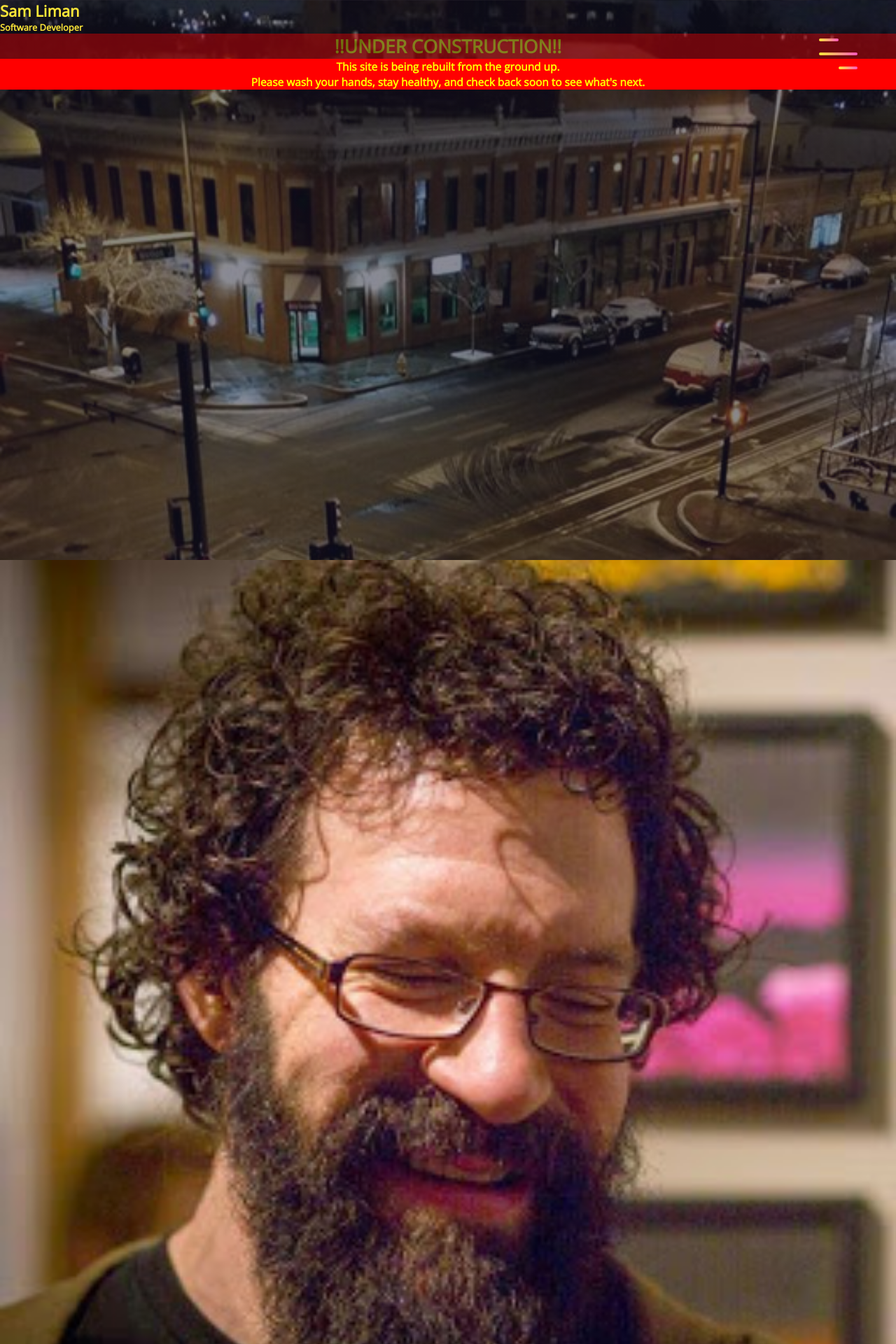
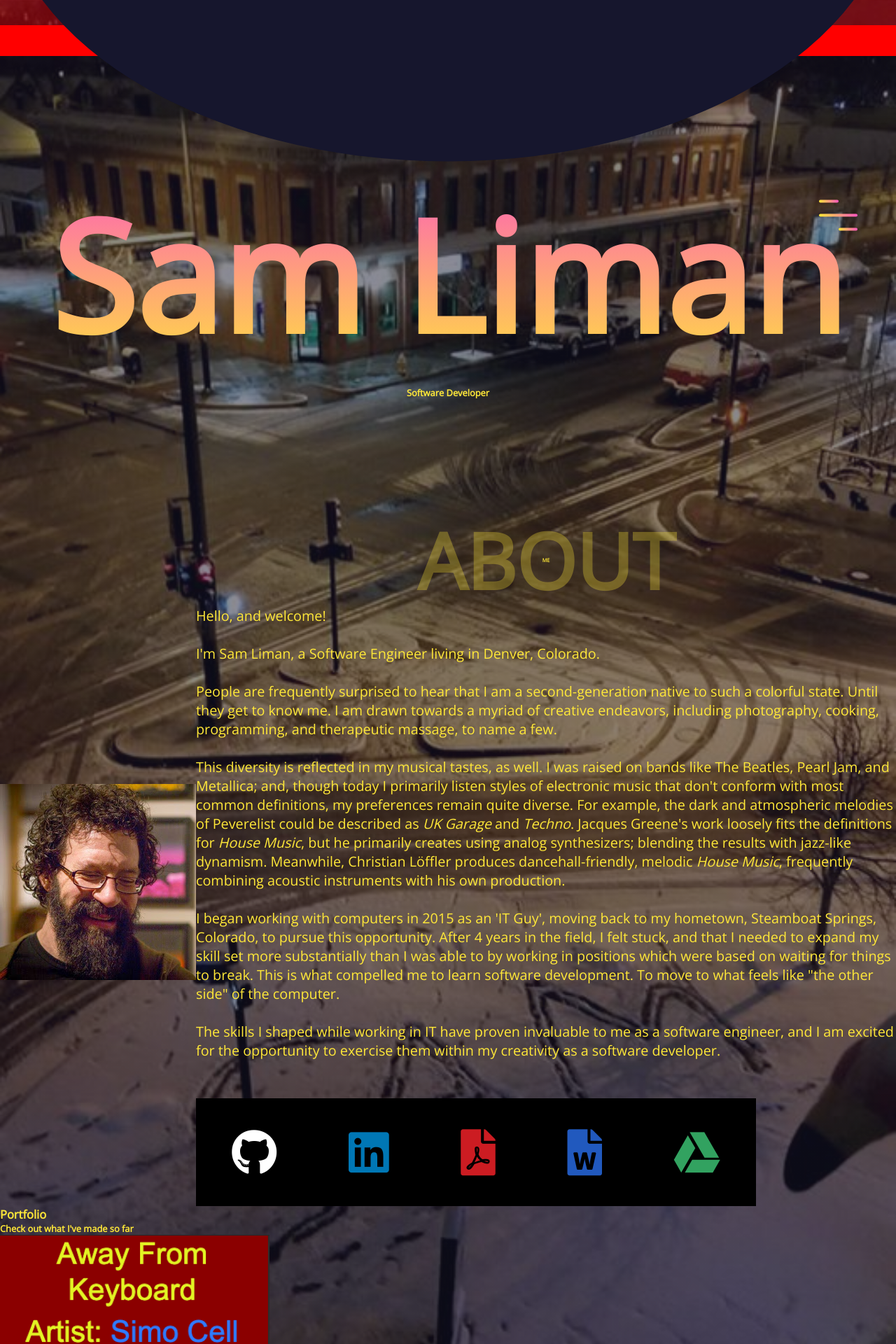
Before and after one commit to samliman/SamLiman-Responsive, a PHP site: page / in a window 1280 px wide. Shown: the top 1920 px of the page at 70% size. Run offline with PHP 8.4, Linux system fonts and the light colour scheme.

Commit message:
refining styles

```diff
--- a/index.html
+++ b/index.html
@@ -14,10 +14,6 @@
 
 <body>
     <Header>
-        <h1>Sam Liman</h1>
-        <h3>Software Developer</h3>
-
-        <div class="landing-text">
         <div class="under-construction">
             <h1>!!UNDER CONSTRUCTION!!</h1>
         </div>
@@ -26,6 +22,10 @@
             <h3>This site is being rebuilt from the ground up. <br>
                 Please wash your hands, stay healthy, and check back soon to see what's next.</h3>
         </div>
+        <div class="landing-text">
+        <h1>Sam Liman</h1>
+        <h3>Software Developer</h3>
+
 
             <div class="menu-toggler">
                 <div class="bar half start"></div>
@@ -61,12 +61,13 @@
 
     <section class="about" id="about">
         <div class="container">
-            <div class="section-heading">
-                <img src="images/sam.jpg" alt="Happy Sam">
+            <div class=profile-img">
+                <img src="images/sam.jpg" alt="A very happy Sam">
             </div>
-            <div class="about-sam">
+            <div class="about-details">
                 <div class="about-heading">
                     <h1>About</h1>
+                    <h6>Me</h6>
                 </div>
                 <p>
                     Hello, and welcome!
@@ -99,7 +100,6 @@
                     The skills I shaped while working in IT have proven invaluable to me as a software engineer, and I
                     am excited for the opportunity to exercise them within my creativity as a software developer.
                 </p>
-            </div>
                 <div class="social">
                     <ul class="nav-list">
                         <li>
@@ -124,6 +124,7 @@
                             <i class="fab fa-google-drive"></i>
                         </li>
                     </ul>
+                </div>
             </div>
         </div>
     </section>
--- a/main.css
+++ b/main.css
@@ -1,46 +1,45 @@
 /*global*/
-
-*{
+* {
   margin: 0;
   padding: 0;
   box-sizing: border-box;
 }
 
-html{
+html {
   font-size: 11px;
   font-family: "Open Sans", sans-serif;
   color: #ffe838;
   scroll-behavior: smooth;
 }
 
-body{
+body {
   width: 100%;
   height: 100%;
-    background: linear-gradient( rgba(22, 22, 45, 0.5), rgba(22, 22, 45, 0.5) ), url('./images/samSnow.jpg') no-repeat center fixed;
+  background: linear-gradient(rgba(22, 22, 45, 0.5), rgba(22, 22, 45, 0.5)), url("./images/samSnow.jpg") no-repeat center fixed;
   background-size: cover;
 }
 
-a{
+a {
   text-decoration: none;
   color: #ffe838;
 }
 
-p{
+p {
   font-size: 1.8rem;
   font-weight: 300;
 }
 
-img{
+img {
   width: 100%;
 }
 
 /* Header */
-header{
+header {
   width: 100%;
   height: 100vh;
 }
 
-.top-nav{
+.top-nav {
   width: 100%;
   height: 100vh;
   position: fixed;
@@ -52,7 +51,7 @@
   transition: all 650ms cubic-bezier(1, 0, 0, 1);
 }
 
-.nav-list{
+.nav-list {
   list-style: none;
   width: 100%;
   height: 100%;
@@ -61,29 +60,29 @@
   align-items: center;
 }
 
-li{
+li {
   margin: 0 2rem;
 }
 
-.nav-link{
-    font-family: 'Kaushan Script', cursive;
+.nav-link {
+  font-family: "Kaushan Script", cursive;
   font-size: 5rem;
   padding: 1rem;
 }
 
 .nav-link:hover,
-.nav-link:focus{
+.nav-link:focus {
   background: linear-gradient(to top, #ffe838, #fd57bf);
   -webkit-background-clip: text;
   -webkit-text-fill-color: transparent;
 }
 
-.top-nav.open{
+.top-nav.open {
   top: 0;
   border-radius: initial;
 }
 
-.menu-toggler{
+.menu-toggler {
   position: absolute;
   top: 5rem;
   right: 5rem;
@@ -97,41 +96,132 @@
   transition: transform 650ms ease-out;
 }
 
-.menu-toggler.open{
+.menu-toggler.open {
   transform: rotate(-45deg);
 }
 
-.bar{
+.bar {
   background: linear-gradient(to right, #ffe838, #fd57bf);
   width: 100%;
   height: 4px;
-    border-radius: .8rem;
+  border-radius: 0.8rem;
 }
 
-.bar.half{
+.bar.half {
   width: 50%;
 }
 
-.bar.start{
+.bar.start {
   transform-origin: right;
   transition: transform 650ms cubic-bezier(0.54, -0.81, 0.57, 0.57);
 }
 
-.open .bar.start{
-    transform: rotate(-450deg) translateX(.8rem);
+.open .bar.start {
+  transform: rotate(-450deg) translateX(0.8rem);
 }
 
-.bar.end{
+.bar.end {
   align-self: flex-end;
   transform-origin: left;
   transition: transform 650ms cubic-bezier(0.54, -0.81, 0.57, 0.57);
 }
 
-.open .bar.end{
-    transform: rotate(-450deg) translateX(-.8rem);
+.open .bar.end {
+  transform: rotate(-450deg) translateX(-0.8rem);
 }
 
+.landing-text {
+  position: absolute;
+  top: 50%;
+  left: 50%;
+  transform: translate(-50%, -50%);
+  width: 100%;
+  text-align: center;
+  z-index: 1;
+}
+.landing-text h1 {
+  font-size: 20rem;
+  font-family: "Open Sans", sans-serif;
+  background: linear-gradient(to top, #ffe838, #fd57bf);
+  -webkit-background-clip: text;
+  -webkit-text-fill-color: transparent;
+  padding: 1rem;
+  user-select: none;
+}
+.landing-text h6 {
+  font-size: 2rem;
+  font-weight: 300;
+}
 
+/*About*/
+.about .container {
+  display: flex;
+  align-items: center;
+  justify-content: center;
+}
+
+.about-heading {
+  text-align: center;
+  text-transform: uppercase;
+  line-height: 0;
+  margin-bottom: 6rem;
+}
+.about-heading h1 {
+  font-size: 10rem;
+  opacity: 0.3;
+}
+.about-heading h1 h6 {
+  font-size: 2rem;
+  font-weight: 300;
+}
+
+.profile-img {
+  flex: 1;
+  margin-right: 5rem;
+}
+
+.about-details {
+  flex: 1;
+}
+
+.social {
+  align-self: center;
+  width: 80%;
+  display: flex;
+  background-color: black;
+  margin-top: 5rem;
+  padding-top: 4rem;
+  padding-bottom: 4rem;
+}
+.social i {
+  font-size: 6rem;
+  transition: color 650ms;
+}
+
+.nav-list {
+  display: flex;
+  justify-content: space-around;
+}
+
+.fa-github {
+  color: #fff;
+}
+
+.fa-linkedin {
+  color: #0077b5;
+}
+
+.fa-file-pdf {
+  color: #cc1c22;
+}
+
+.fa-file-word {
+  color: #2159be;
+}
+
+.fa-google-drive {
+  color: #32a260;
+}
 
 /* under-construction */
 .under-construction {
@@ -156,3 +246,5 @@
     opacity: 0;
   }
 }
+
+/*# sourceMappingURL=main.css.map */
--- a/main.js
+++ b/main.js
@@ -1,7 +1,3 @@
-if (typeof jQuery == 'undefined'){
-    console.log('oops! I still have to link my jQuery properly!');
-  } else {console.log('I did it! I linked jQuery and this js file!')};
-
 $(document).ready(function () {
     $('.menu-toggler').on('click', function () {
         $(this).toggleClass('open');
--- /dev/null
+++ b/main.scss
@@ -0,0 +1,252 @@
+   /*global*/
+
+   *{
+    margin: 0;
+    padding: 0;
+    box-sizing: border-box;
+}
+
+html{
+    font-size: 11px;
+    font-family: "Open Sans", sans-serif;
+    color: #ffe838;
+    scroll-behavior: smooth;
+}
+
+body{
+    width: 100%;
+    height: 100%;
+    background: linear-gradient( rgba(22, 22, 45, 0.5), rgba(22, 22, 45, 0.5) ), url('./images/samSnow.jpg') no-repeat center fixed;
+    background-size: cover;
+}
+
+a{
+    text-decoration: none;
+    color: #ffe838;
+}
+
+p{
+    font-size: 1.8rem;
+    font-weight: 300;
+}
+
+img{
+    width: 100%;
+}
+
+/* Header */
+header{
+    width: 100%;
+    height: 100vh;
+}
+
+.top-nav{
+    width: 100%;
+    height: 100vh;
+    position: fixed;
+    top: -100vh;
+    z-index: 50;
+    background-color: #16162d;
+    border-bottom-right-radius: 100%;
+    border-bottom-left-radius: 100%;
+    transition: all 650ms cubic-bezier(1, 0, 0, 1);
+}
+
+.nav-list{
+    list-style: none;
+    width: 100%;
+    height: 100%;
+    display: flex;
+    justify-content: center;
+    align-items: center;
+}
+
+li{
+    margin: 0 2rem;
+}
+
+.nav-link{
+    font-family: 'Kaushan Script', cursive;
+    font-size: 5rem;
+    padding: 1rem;
+}
+
+.nav-link:hover,
+.nav-link:focus{
+    background: linear-gradient(to top, #ffe838, #fd57bf);
+    -webkit-background-clip: text;
+    -webkit-text-fill-color: transparent;
+}
+
+.top-nav.open{
+    top: 0;
+    border-radius: initial;
+}
+
+.menu-toggler{
+    position: absolute;
+    top: 5rem;
+    right: 5rem;
+    width: 5rem;
+    height: 4rem;
+    display: flex;
+    flex-direction: column;
+    justify-content: space-between;
+    cursor: pointer;
+    z-index: 1500;
+    transition: transform 650ms ease-out;
+}
+
+.menu-toggler.open{
+    transform: rotate(-45deg);
+}
+
+.bar{
+    background: linear-gradient(to right, #ffe838, #fd57bf);
+    width: 100%;
+    height: 4px;
+    border-radius: .8rem;
+}
+
+.bar.half{
+    width: 50%;
+}
+
+.bar.start{
+    transform-origin: right;
+    transition: transform 650ms cubic-bezier(0.54, -0.81, 0.57, 0.57);
+}
+
+.open .bar.start{
+    transform: rotate(-450deg) translateX(.8rem);
+}
+
+.bar.end{
+    align-self: flex-end;
+    transform-origin: left;
+    transition: transform 650ms cubic-bezier(0.54, -0.81, 0.57, 0.57);
+}
+
+.open .bar.end{
+    transform: rotate(-450deg) translateX(-.8rem);
+}
+
+.landing-text{
+    position: absolute;
+    top: 50%;
+    left: 50%;
+    transform: translate(-50%, -50%);
+    width: 100%;
+    text-align: center;
+    z-index: 1;
+    h1{
+        font-size: 20rem;
+        font-family: "Open Sans", sans-serif;
+        background: linear-gradient(to top, #ffe838, #fd57bf);
+        -webkit-background-clip: text;
+        -webkit-text-fill-color: transparent;
+        padding: 1rem;
+        user-select: none;
+    }
+    h6{
+        font-size: 2rem;
+        font-weight: 300;
+    }
+}
+
+/*About*/
+.about .container{
+display: flex;
+align-items: center;
+justify-content: center;
+}
+
+.about-heading{
+    text-align: center;
+    text-transform: uppercase;
+    line-height: 0;
+    margin-bottom: 6rem;
+
+    h1{
+    font-size: 10rem;
+    opacity: .3;
+
+    h6{
+        font-size: 2rem;
+        font-weight: 300;
+    }
+}
+}
+
+.profile-img{
+    flex: 1;
+    margin-right: 5rem;
+}
+
+.about-details{
+    flex: 1;
+}
+
+.social{
+    align-self: center;
+    width: 80%;
+    display: flex;
+    background-color: darken($color: #000000, $amount: 0);
+    margin-top: 5rem;
+    padding-top: 4rem;
+    padding-bottom: 4rem;
+    i{
+        font-size: 6rem;
+        transition: color 650ms;
+    }
+}
+
+.nav-list{
+   display: flex;
+   justify-content: space-around;
+}
+
+.fa-github{
+color: #fff;
+}
+
+.fa-linkedin{
+color: #0077b5;
+}
+
+.fa-file-pdf{
+color: #cc1c22;
+}
+
+.fa-file-word{
+color: #2159be;
+}
+
+.fa-google-drive{
+color: #32a260;
+}
+
+
+/* under-construction */
+.under-construction {
+    animation: blinker 2s linear infinite;
+    color: yellow;
+    font-size: larger;
+    font-weight: bolder;
+    text-align: center;
+    background-color: red;
+}
+
+.under-construction-no-flash {
+    color: yellow;
+    font-size: larger;
+    font-weight: bolder;
+    text-align: center;
+    background-color: red;
+}
+
+@keyframes blinker {
+    50% {
+        opacity: 0;
+    }
+}
```
Also changed, not shown: 1 other file. Lines whose indentation alone changed are shown as unchanged.
